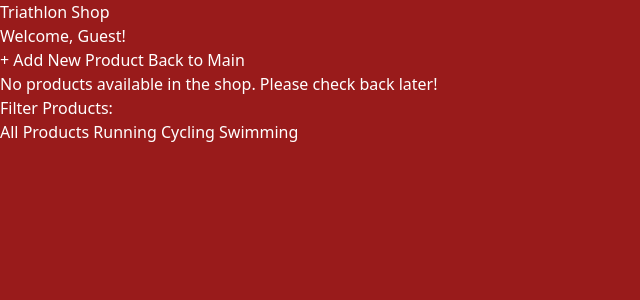
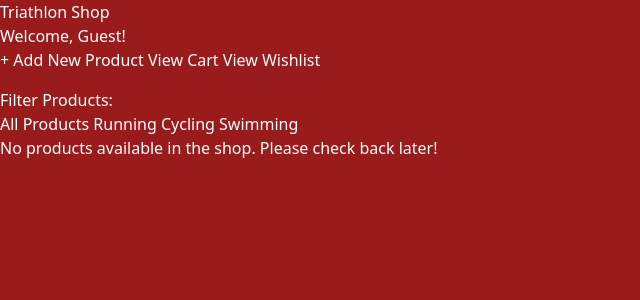
Before and after one commit to pbp-kelompok-d1/triathlon, a Django app: page /shop/ in a window 1280 px wide. Shown: the top 300 px of the page, without its empty margins (0-640 px from the left). Run offline with Django 5.2, Linux system fonts and the light colour scheme; data that the repository does not hold is empty; some libraries are stand-ins or nearby versions.

Commit message:
cart & checkout

```diff
--- /dev/null
+++ b/shop/context_processor.py
@@ -0,0 +1,11 @@
+from .models import Cart, CartItem
+
+def cart_item_count(request):
+    if request.user.is_authenticated:
+        try:
+            cart = Cart.objects.get(user=request.user)
+            item_count = cart.items.count()
+            return {'cart_item_count': item_count}
+        except Cart.DoesNotExist:
+            return {'cart_item_count': 0}
+    return {'cart_item_count': 0}
--- a/shop/templates/shop.html
+++ b/shop/templates/shop.html
@@ -11,48 +11,56 @@
         {% endif %}
     </div>
 
-    <div class="actions">
-        <a href="{% url 'shop:add_product' %}">
-            <button class="btn-primary">+ Add New Product</button>
-        </a>
-        <a href="/">
-            <button class="btn-secondary">Back to Main</button>
-        </a>
+    <div class="actions mb-4">
+        <a href="{% url 'shop:add_product' %}" class="btn btn-primary">+ Add New Product</a>
+        <a href="{% url 'shop:view_cart' %}" class="btn btn-info">View Cart</a>
+        <a href="{% url 'shop:view_wishlist' %}" class="btn btn-secondary">View Wishlist</a>
     </div>
 
-    <div class="products-list">
+    <div class="row">
+        <div class="col-md-3">
+            <h3>Filter Products:</h3>
+            <div class="d-grid gap-2">
+                <a href="{% url 'shop:shop' %}" class="btn btn-outline-dark">All Products</a>
+                <a href="?category=running" class="btn btn-outline-dark">Running</a>
+                <a href="?category=cycling" class="btn btn-outline-dark">Cycling</a>
+                <a href="?category=swimming" class="btn btn-outline-dark">Swimming</a>
+            </div>
+        </div>
+
+        <div class="col-md-9">
+            <div class="row row-cols-1 row-cols-md-3 g-4">
                 {% if not products %}
-        <div class="no-products">
+                <div class="col">
                     <p>No products available in the shop. Please check back later!</p>
                 </div>
                 {% else %}
                 {% for product in products %}
-        <div class="product-card">
-            <h2><a href="{% url 'shop:product_detail' product.id %}">{{ product.name }}</a></h2>
-            <p>Price: ${{ product.price }}</p>
-            <p>{{ product.description|truncatewords:20 }}</p>
+                <div class="col">
+                    <div class="card h-100">
+                        <div class="card-body">
+                            <h5 class="card-title">
+                                <a href="{% url 'shop:product_detail' product.id %}">{{ product.name }}</a>
+                            </h5>
+                            <h6 class="card-subtitle mb-2 text-muted">Rp {{ product.price }}</h6>
+                            <p class="card-text">{{ product.description|truncatewords:15 }}</p>
+                        </div>
+                        <div class="card-footer bg-transparent border-0 pb-3">
+                            <div class="d-grid gap-2">
+                                <a href="{% url 'shop:add_to_cart' product.id %}" class="btn btn-success">
+                                    Add to Cart
+                                </a>
+                                <a href="{% url 'shop:toggle_wishlist' product.id %}" class="btn btn-outline-danger">
+                                    Add to Wishlist
+                                </a>
+                            </div>
+                        </div>
+                    </div>
                 </div>
                 {% endfor %}
                 {% endif %}
-
             </div>
-
-    <div class="filters">
-        <h3>Filter Products:</h3>
-        <a href="?filter=all">
-            <button type="button" class="filter-btn">All Products</button>
-        </a>
-        <a href="?category=running">
-            <button type="button" class="filter-btn">Running</button>
-        </a>
-        <a href="?category=cycling">
-            <button type="button" class="filter-btn">Cycling</button>
-        </a>
-        <a href="?category=swimming">
-            <button type="button" class="filter-btn">Swimming</button>
-        </a>
         </div>
-
-
-
+    </div>
+</div>
 {% endblock %}
--- a/shop/urls.py
+++ b/shop/urls.py
@@ -6,4 +6,11 @@ urlpatterns = [
     path('', views.show_product, name='shop'),
     path('add/', views.add_product, name='add_product'),
     path('<uuid:id>/', views.product_detail, name='product_detail'),
+    path('<uuid:id>/edit/', views.edit_product, name='edit_product'),
+    path('cart/', views.view_cart, name='view_cart'),
+    path('cart/add/<uuid:product_id>/', views.add_to_cart, name='add_to_cart'),
+    path('cart/remove/<uuid:product_id>/', views.remove_from_cart, name='remove_from_cart'),
+    path('wishlist/', views.view_wishlist, name='view_wishlist'),
+    path('wishlist/toggle/<uuid:product_id>/', views.toggle_wishlist, name='toggle_wishlist'),
+    path('checkout/', views.checkout, name='checkout'),
 ]
--- a/shop/views.py
+++ b/shop/views.py
@@ -1,7 +1,9 @@
 from django.shortcuts import render, redirect, get_object_or_404
+from django.contrib.auth.decorators import login_required
 from django.http import JsonResponse
 from .forms import ProductForm
-from .models import Product
+from .models import Product, Cart, CartItem, Wishlist, Order, OrderItem
+from django.contrib import messages
 
 #@login_required
 def add_product(request):
@@ -52,3 +54,194 @@ def product_detail(request, id):
         'product': product
     }
     return render(request, "product_detail.html", context)
+
+def delete_product(request, id):
+    if request.method == 'DELETE':
+        try:
+            product = get_object_or_404(Product, pk=id)
+            if request.user == product.seller:
+                product.delete()
+                return JsonResponse({'status': 'success', 'message': 'Product deleted successfully.'})
+            else:
+                return JsonResponse({'status': 'error', 'message': 'You do not have permission to delete this product.'}, status=403)
+        except Product.DoesNotExist:
+            return JsonResponse({'status': 'error', 'message': 'Product not found.'}, status=404)
+
+
+def edit_product(request, id):
+    """Edit product in the shop"""
+    product = get_object_or_404(Product, pk=id)
+
+    if request.user == product.seller:
+        if request.method == 'POST':
+            form = ProductForm(request.POST or None, instance=product)
+            if form.is_valid():
+                form.save()
+                return redirect('shop:shop')
+        else:
+            form = ProductForm(instance=product)
+        context = {
+            'form': form,
+            'product': product
+        }
+        return render(request, "edit_product.html", context)
+    else:
+        return JsonResponse({'message': 'You are not authorized to edit this product.'}, status=403)
+
+
+#@login_required
+def add_to_cart(request, product_id):
+    # Dapatkan atau buat keranjang untuk user
+    #cart, created = Cart.objects.get_or_create(user=request.user)
+    ## Dapatkan atau buat item keranjang
+    #cart_item, created = CartItem.objects.get_or_create(cart=cart, product=product)
+    #
+    ## Jika item sudah ada, tambah jumlahnya
+    #if not created:
+    #    cart_item.quantity += 1
+    #    cart_item.save()
+    #
+    #return redirect('shop:product_list')
+
+    product = get_object_or_404(Product, id=product_id)
+    cart = request.session.get('cart', {})
+    product_id_str = str(product_id)
+
+    current_quantity = cart.get(product_id_str, 0)
+    if product.stock < current_quantity + 1:
+        messages.error(request, f"Stok produk '{product.name}' tidak mencukupi.")
+        return redirect(request.META.get('HTTP_REFERER', 'shop:shop'))
+
+
+    cart[product_id_str] = current_quantity + 1
+
+
+    request.session['cart'] = cart
+    messages.success(request, f"Produk '{product.name}' ditambahkan ke keranjang.")
+
+    return redirect('shop:shop')
+
+#@login_required
+def view_cart(request):
+    #cart, created = Cart.objects.get_or_create(user=request.user)
+    #return render(request, 'shop/cart_detail.html', {'cart': cart})
+    cart = request.session.get('cart', {})
+    product_ids = cart.keys()
+    products = Product.objects.filter(id__in=product_ids)
+
+    cart_items_data = []
+    total_price = 0
+
+    for product in products:
+        quantity = cart[str(product.id)]
+        subtotal = product.price * quantity
+        total_price += subtotal
+        cart_items_data.append({
+            'product': product,
+            'quantity': quantity,
+            'subtotal': subtotal,
+        })
+
+    context = {
+        'cart_items': cart_items_data,
+        'total_price': total_price,
+    }
+    return render(request, "cart_detail.html", context)
+
+#@login_required
+def remove_from_cart(request, product_id):
+    #cart_item = get_object_or_404(CartItem, id=item_id, cart__user=request.user)
+    #cart_item.delete()
+    #return redirect('shop:view_cart')
+    cart = request.session.get('cart', {})
+    product_id_str = str(product_id)
+
+    if product_id_str in cart:
+        del cart[product_id_str]
+        request.session['cart'] = cart
+        messages.success(request, "Produk telah dihapus dari keranjang.")
+
+    return redirect('shop:view_cart')
+
+#@login_required
+def toggle_wishlist(request, product_id):
+    #product = get_object_or_404(Product, id=product_id)
+    #wishlist, created = Wishlist.objects.get_or_create(user=request.user)
+#
+    #if product in wishlist.products.all():
+    #    wishlist.products.remove(product)
+    #else:
+    #    wishlist.products.add(product)
+    #
+    #return redirect(request.META.get('HTTP_REFERER', 'shop:product_list'))
+    wishlist = request.session.get('wishlist', [])
+
+    product_id_str = str(product_id)
+
+    if product_id in wishlist:
+        wishlist.remove(product_id_str)
+        messages.info(request, "Produk dihapus dari wishlist.")
+    else:
+        wishlist.append(product_id_str)
+        messages.success(request, "Produk ditambahkan ke wishlist.")
+
+    request.session['wishlist'] = wishlist
+
+    return redirect(request.META.get('HTTP_REFERER', 'shop:shop'))
+
+#@login_required
+def view_wishlist(request):
+    #wishlist, created = Wishlist.objects.get_or_create(user=request.user)
+    #return render(request, 'shop/wishlist_detail.html', {'wishlist': wishlist})
+    wishlist_ids = request.session.get('wishlist', [])
+    products = Product.objects.filter(id__in=wishlist_ids)
+
+    context = {
+        'products': products
+    }
+    return render(request, "wishlist_detail.html", context)
+
+#@login_required
+def checkout(request):
+    #cart = get_object_or_404(Cart, user=request.user)
+    #if not cart.items.exists():
+    #    return redirect('shop:view_cart')
+#
+    ## Buat Order baru
+    #order = Order.objects.create(user=request.user, total_price=cart.get_total_price, is_paid=True) # Anggap langsung lunas
+#
+    ## Pindahkan item dari keranjang ke OrderItem
+    #for item in cart.items.all():
+    #    OrderItem.objects.create(
+    #        order=order,
+    #        product=item.product,
+    #        quantity=item.quantity,
+    #        price=item.product.price
+    #    )
+    #    # Kurangi stok produk
+    #    item.product.stock -= item.quantity
+    #    item.product.save()
+#
+    ## Kosongkan keranjang
+    #cart.items.all().delete()
+    #
+    #return render(request, 'shop/order_confirmation.html', {'order': order})
+    if 'cart' in request.session:
+        # Di aplikasi nyata, di sini Anda akan memproses pembayaran
+        # dan mungkin meminta email/alamat pengiriman
+
+        # Simulasi pengurangan stok
+        cart = request.session.get('cart', {})
+        product_ids = cart.keys()
+        products = Product.objects.filter(id__in=product_ids)
+        for product in products:
+            quantity_purchased = cart[str(product.id)]
+            if product.stock >= quantity_purchased:
+                product.stock -= quantity_purchased
+                product.save()
+
+        # Kosongkan keranjang setelah checkout
+        del request.session['cart']
+
+    # Render halaman konfirmasi
+    return render(request, 'order_confirmation.html')
--- a/triathlon/settings.py
+++ b/triathlon/settings.py
@@ -69,6 +69,7 @@ TEMPLATES = [
                 'django.template.context_processors.request',
                 'django.contrib.auth.context_processors.auth',
                 'django.contrib.messages.context_processors.messages',
+                'shop.context_processor.cart_item_count',
             ],
         },
     },
```
Also changed, not shown: shop/models.py (+50 -0 lines), shop/templates/cart_detail.html (added, +44 -0 lines), shop/templates/edit_product.html (added, +23 -0 lines), shop/templates/order_confirmation.html (added, +26 -0 lines), shop/templates/product_detail.html (+30 -0 lines), shop/templates/wishlist_detail.html (added, +32 -0 lines), shop/migrations/0002_cart_cartitem_order_orderitem_wishlist.py (added). Lines whose indentation alone changed are shown as unchanged.
